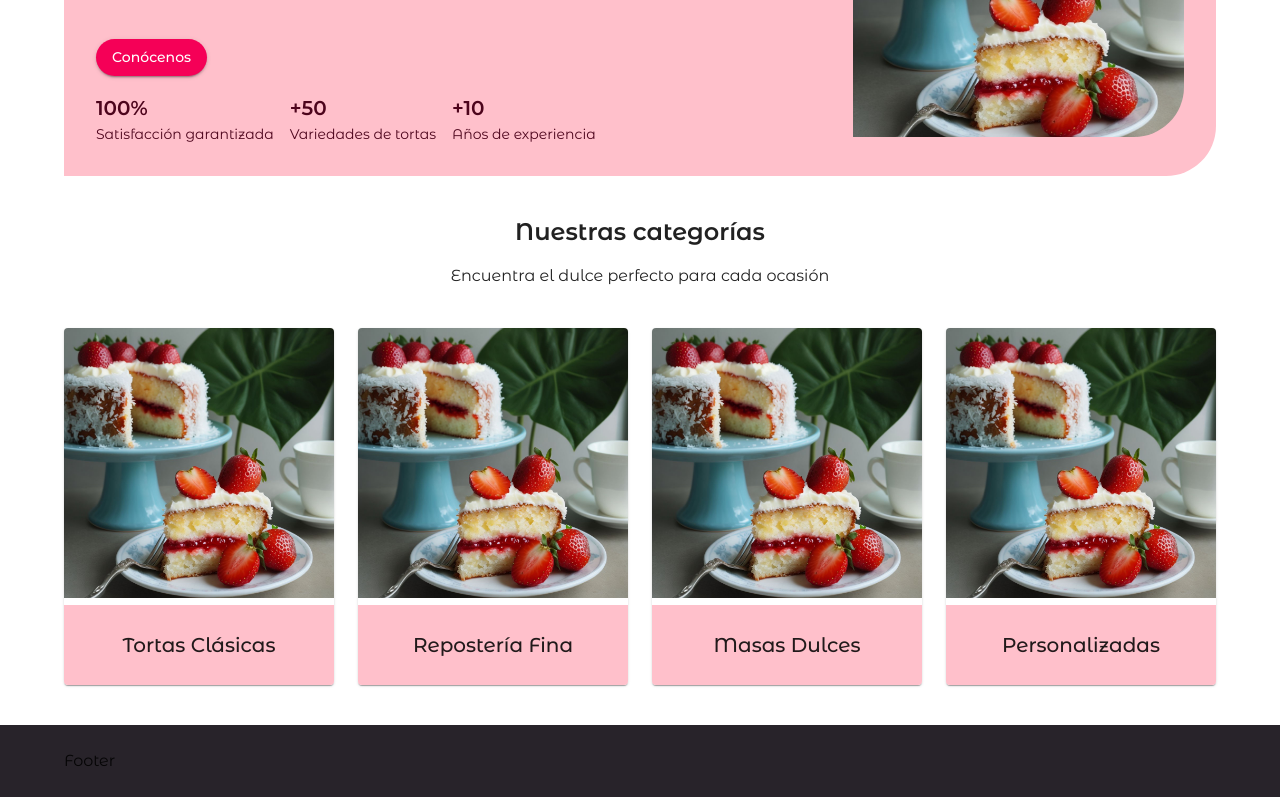
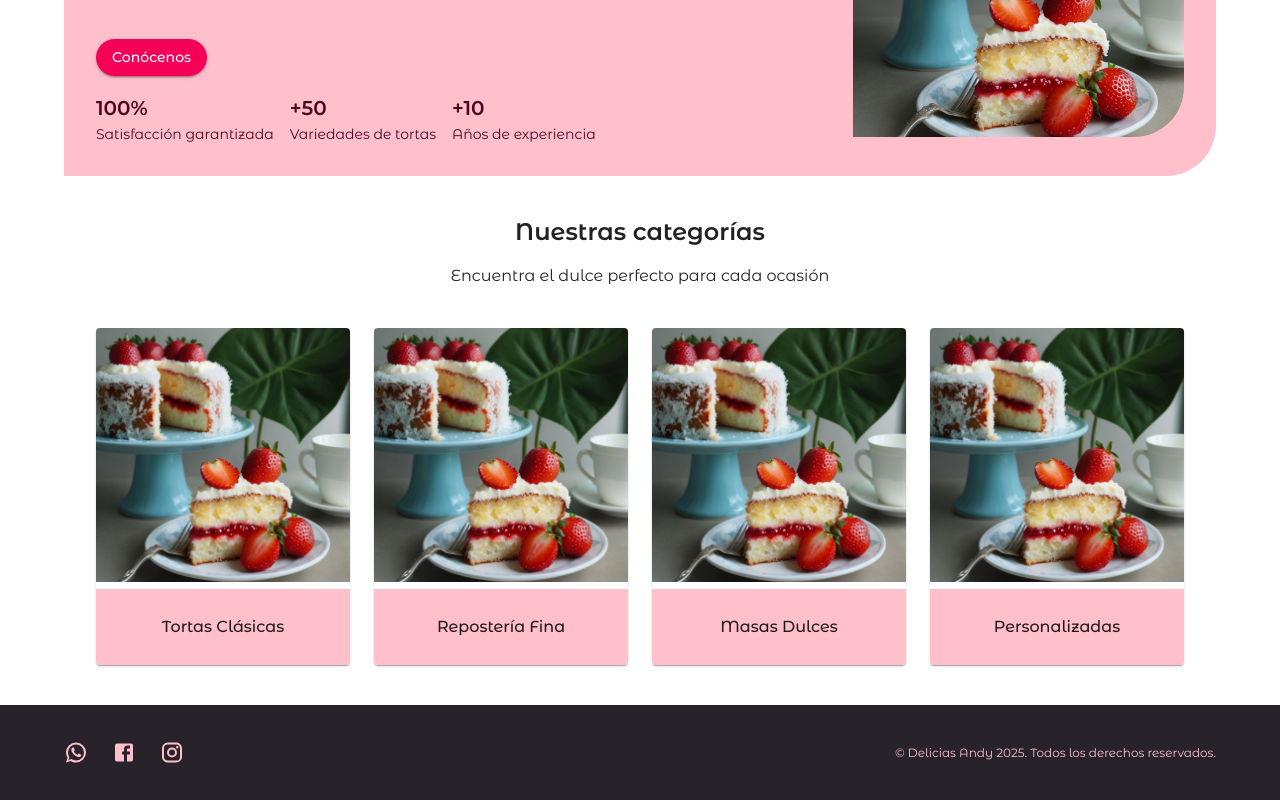
Before and after one commit to DOF1109/delicias-andy, a Next.js app: page / in a window 1280 px wide. Shown: the part 315-1115 px from the top of the page. Built offline with nearby package versions, Linux system fonts and the light colour scheme; what @mui/material-nextjs would draw is missing.

Commit message:
Footer, CustomCard and Categories corrected

```diff
--- a/src/components/common/CustomCard.jsx
+++ b/src/components/common/CustomCard.jsx
@@ -20,8 +20,9 @@ const CustomCard = ({img, title}) => {
             />
             <CardContent sx={{backgroundColor: theme.palette.primary.main, p: 3}}>
                 <Typography
-                    variant="h6"
+                    variant="subtitle1"
                     textAlign="center"
+                    fontWeight={500}
                 >
                     {title}
                 </Typography>
--- a/src/components/layout/Categories.jsx
+++ b/src/components/layout/Categories.jsx
@@ -7,7 +7,7 @@ const Categories = () => {
         <Box component="section" display="flex" flexDirection="column" alignItems="center" pt={5} pb={5}>
             <Typography component="h2" variant="h5" fontWeight={600}>Nuestras categorías</Typography>
             <Typography mt={2} mb={5} mx={2} textAlign="center">Encuentra el dulce perfecto para cada ocasión</Typography>
-            <Grid2 container spacing={3} alignItems="center" justifyContent="center">
+            <Grid2 container spacing={3} alignItems="center" justifyContent="center" width="100%" px={{sm: 4}}>
                 <Grid2 size={{ xs: 10, sm: 5, md: 3 }} height="100%">
                     <CustomCard img={categoryOne} title="Tortas Clásicas" />
                 </Grid2>
--- a/src/components/layout/Footer.jsx
+++ b/src/components/layout/Footer.jsx
@@ -1,13 +1,40 @@
 "use client"
 import { Box, Container, Typography, useTheme } from "@mui/material"
+import FacebookIcon from '@mui/icons-material/Facebook';
+import WhatsAppIcon from '@mui/icons-material/WhatsApp';
+import InstagramIcon from '@mui/icons-material/Instagram';
+import Link from "next/link"
 
 const Footer = () => {
   const theme = useTheme()
 
   return (
     <Box component="footer" sx={{ backgroundColor: theme.black }}>
-      <Container component="footer" sx={{ py: 3 }}>
-        <Typography>Footer</Typography>
+      <Container
+        sx={{
+          color: theme.palette.primary.main,
+          display: "flex",
+          alignItems: "center",
+          flexDirection: {xs: "column", sm: "row"},
+          gap: 2,
+          justifyContent: {xs: "center", sm: "space-between"},
+          py: 4,
+        }}
+      >
+        <Box display="flex" gap={3}>
+          <Link href="/">
+            <WhatsAppIcon color="primary" sx={{ height: "100%" }}/>
+          </Link>
+          <Link href="/">
+            <FacebookIcon color="primary" sx={{ height: "100%" }}/>
+          </Link>
+          <Link href="/">
+            <InstagramIcon color="primary" sx={{ height: "100%" }}/>
+          </Link>
+        </Box>
+        <Typography variant="caption" textAlign="center">
+          © Delicias Andy 2025. Todos los derechos reservados.
+        </Typography>
       </Container>
     </Box>
   )
```
